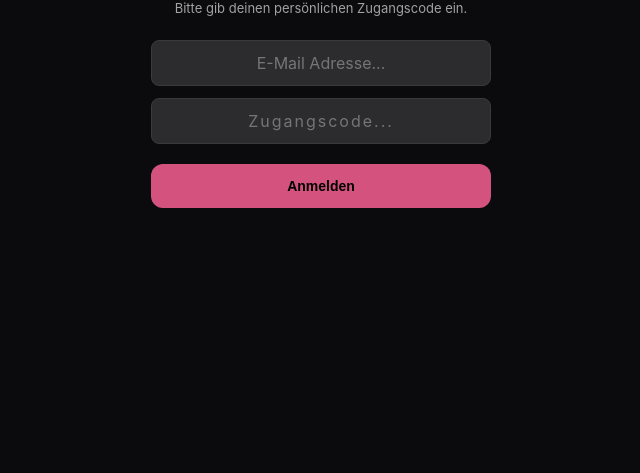
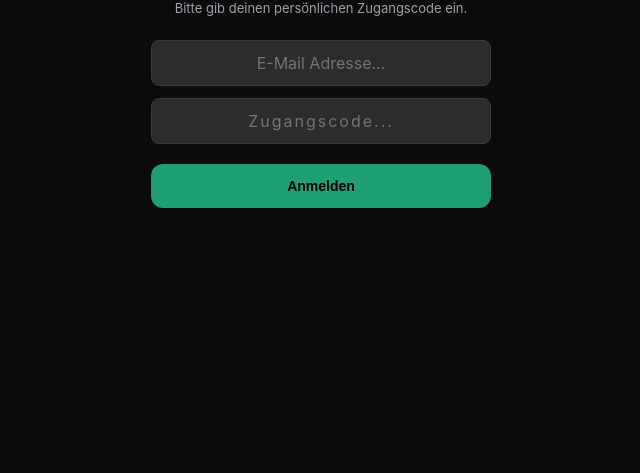
Before and after one commit to barantrainstaff24/portal.trainstaff24.de, a plain HTML site: page index.html in a window 1280 px wide. Shown: the part 327-800 px from the top of the page, without its empty margins (319-959 px from the left). Drawn offline with Linux system fonts and the light colour scheme.

Commit message:
Update index.html

```diff
--- a/index.html
+++ b/index.html
@@ -10,7 +10,7 @@
   <meta name="theme-color" content="#FF9F0A">
   <title>Trainstaff24 - Portal</title>
   <style>
-	:root{--bg:#0b0b0d;--card:#1c1c1e;--accent:#D4537E;--accent2:#0A84FF;--text:#ffffff;--text-dim:#a1a1a6;--border:#2c2c2e;--input:#2c2c2e;--error:#FF453A;--success:#32D74B;--warning:#FF9F0A;}
+	:root{--bg:#0b0b0d;--card:#1c1c1e;--accent:#1D9E75;--accent2:#0A84FF;--text:#ffffff;--text-dim:#a1a1a6;--border:#2c2c2e;--input:#2c2c2e;--error:#FF453A;--success:#32D74B;--warning:#FF9F0A;}
 
     html,body{background-color:var(--bg);color:var(--text);margin:0;padding:0;height:100%;width:100%;overflow-x:hidden;font-family:-apple-system,sans-serif;overscroll-behavior:none;}
     .nav{display:flex;background:#161618;border-bottom:1px solid var(--border);position:sticky;top:0;z-index:100;overflow-x:auto;scrollbar-width:none;padding:5px 4px;padding-top:calc(env(safe-area-inset-top, 0px) + 5px);}
```
